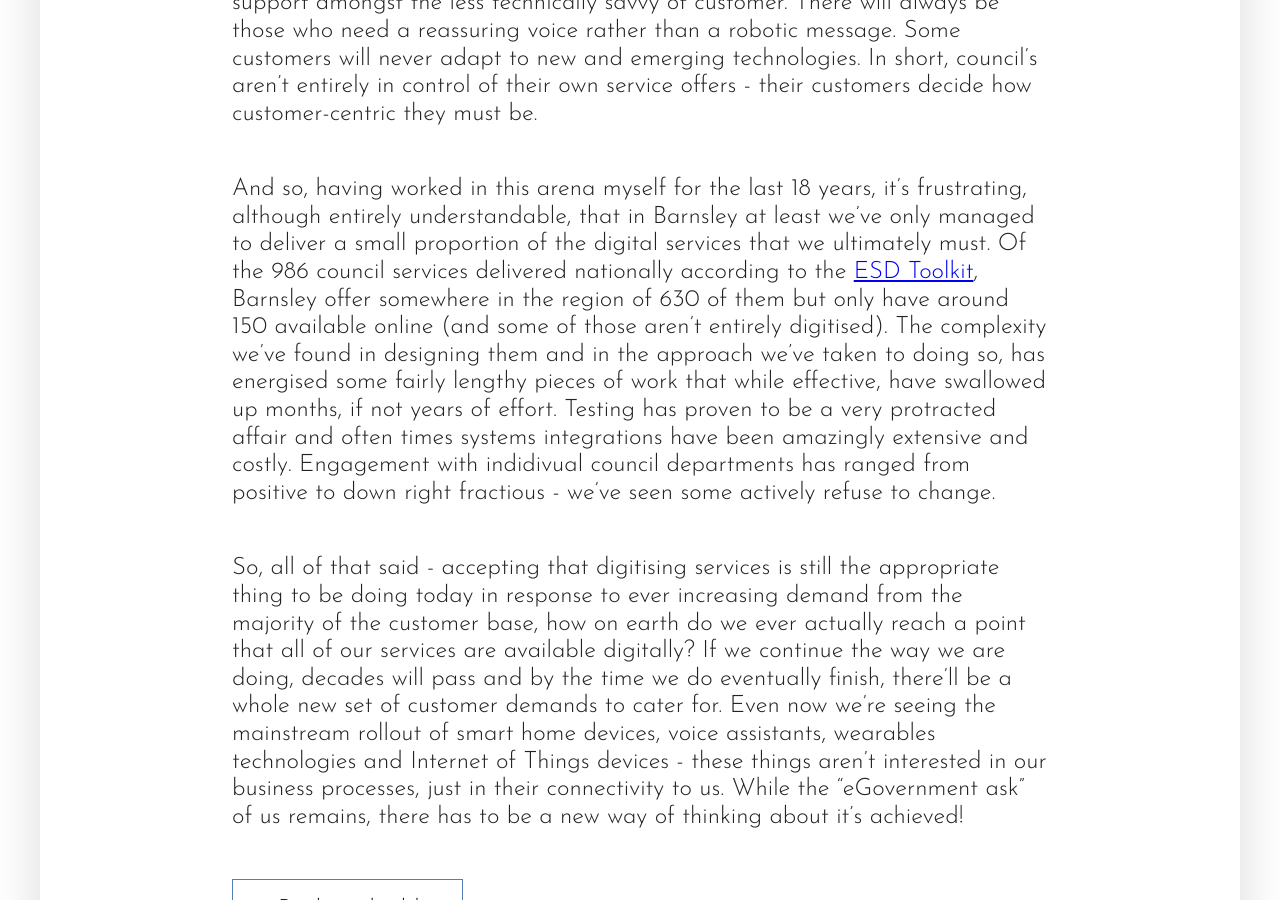
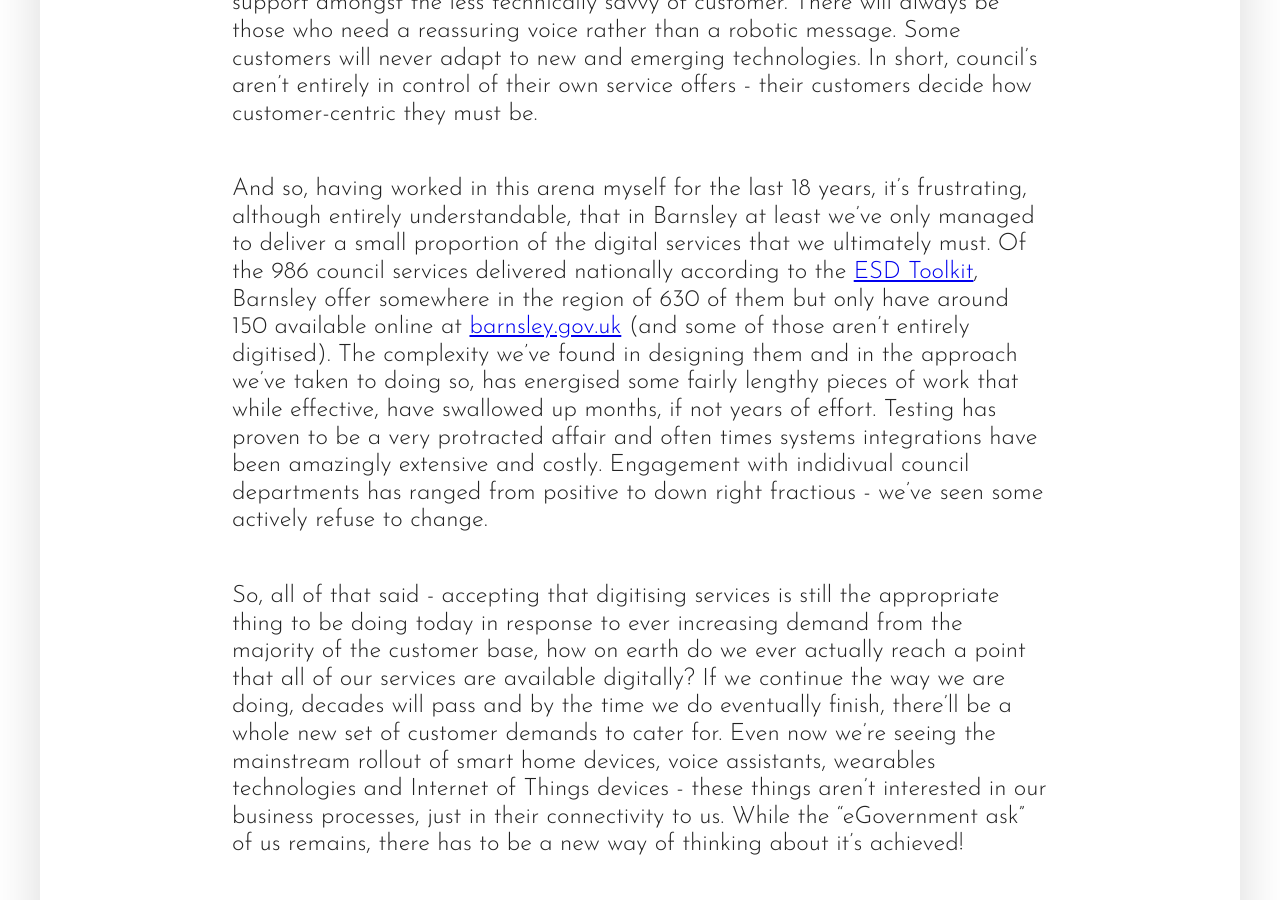
Before and after one commit to kingstonrichard/kingstonrichard.uk, a Jekyll site: the page built from _posts/2017-11-15-the-challenge-of-digitising-council-services.markdown, in a window 1280 px wide and 900 px high, scrolled down 1811 px. Built offline with Jekyll 4.4.1, drawn with Linux system fonts in a browser that asks for light colours; nearby versions of some CDN libraries.

Commit message:
Added BGUK link to penultimate paragraph

```diff
--- a/_posts/2017-11-15-the-challenge-of-digitising-council-services.markdown
+++ b/_posts/2017-11-15-the-challenge-of-digitising-council-services.markdown
@@ -16,6 +16,6 @@ You see, designing a digital service can't just mean rehashing a traditional bus
 
 But as council's take the opportunity to challenge what they think they know, to test their assumptions and to improve their services, they need to do so not just digitally, but consitently across all their customer service contact points. That is to say that a digital service can’t just be launched at the expense of the more traditional routes into a council, despite that being the quickest way to realise the savings potential that's available. There will always be a need for mediated support amongst the less technically savvy of customer. There will always be those who need a reassuring voice rather than a robotic message. Some customers will never adapt to new and emerging technologies. In short, council's aren't entirely in control of their own service offers - their customers decide how customer-centric they must be.
 
-And so, having worked in this arena myself for the last 18 years, it's frustrating, although entirely understandable, that in Barnsley at least we’ve only managed to deliver a small proportion of the digital services that we ultimately must. Of the 986 council services delivered nationally according to the [ESD Toolkit](http://standards.esd.org.uk/?uri=list%2FenglishAndWelshServices), Barnsley offer somewhere in the region of 630 of them but only have around 150 available online (and some of those aren't entirely digitised). The complexity we've found in designing them and in the approach we've taken to doing so, has energised some fairly lengthy pieces of work that while effective, have swallowed up months, if not years of effort. Testing has proven to be a very protracted affair and often times systems integrations have been amazingly extensive and costly. Engagement with indidivual council departments has ranged from positive to down right fractious - we've seen some actively refuse to change.
+And so, having worked in this arena myself for the last 18 years, it's frustrating, although entirely understandable, that in Barnsley at least we’ve only managed to deliver a small proportion of the digital services that we ultimately must. Of the 986 council services delivered nationally according to the [ESD Toolkit](http://standards.esd.org.uk/?uri=list%2FenglishAndWelshServices), Barnsley offer somewhere in the region of 630 of them but only have around 150 available online at [barnsley.gov.uk](https://www.barnsley.gov.uk) (and some of those aren't entirely digitised). The complexity we've found in designing them and in the approach we've taken to doing so, has energised some fairly lengthy pieces of work that while effective, have swallowed up months, if not years of effort. Testing has proven to be a very protracted affair and often times systems integrations have been amazingly extensive and costly. Engagement with indidivual council departments has ranged from positive to down right fractious - we've seen some actively refuse to change.
 
 So, all of that said - accepting that digitising services is still the appropriate thing to be doing today in response to ever increasing demand from the majority of the customer base, how on earth do we ever actually reach a point that all of our services are available digitally? If we continue the way we are doing, decades will pass and by the time we do eventually finish, there’ll be a whole new set of customer demands to cater for. Even now we're seeing the mainstream rollout of smart home devices, voice assistants, wearables technologies and Internet of Things devices - these things aren't interested in our business processes, just in their connectivity to us. While the "eGovernment ask" of us remains, there has to be a new way of thinking about it's achieved!
```
